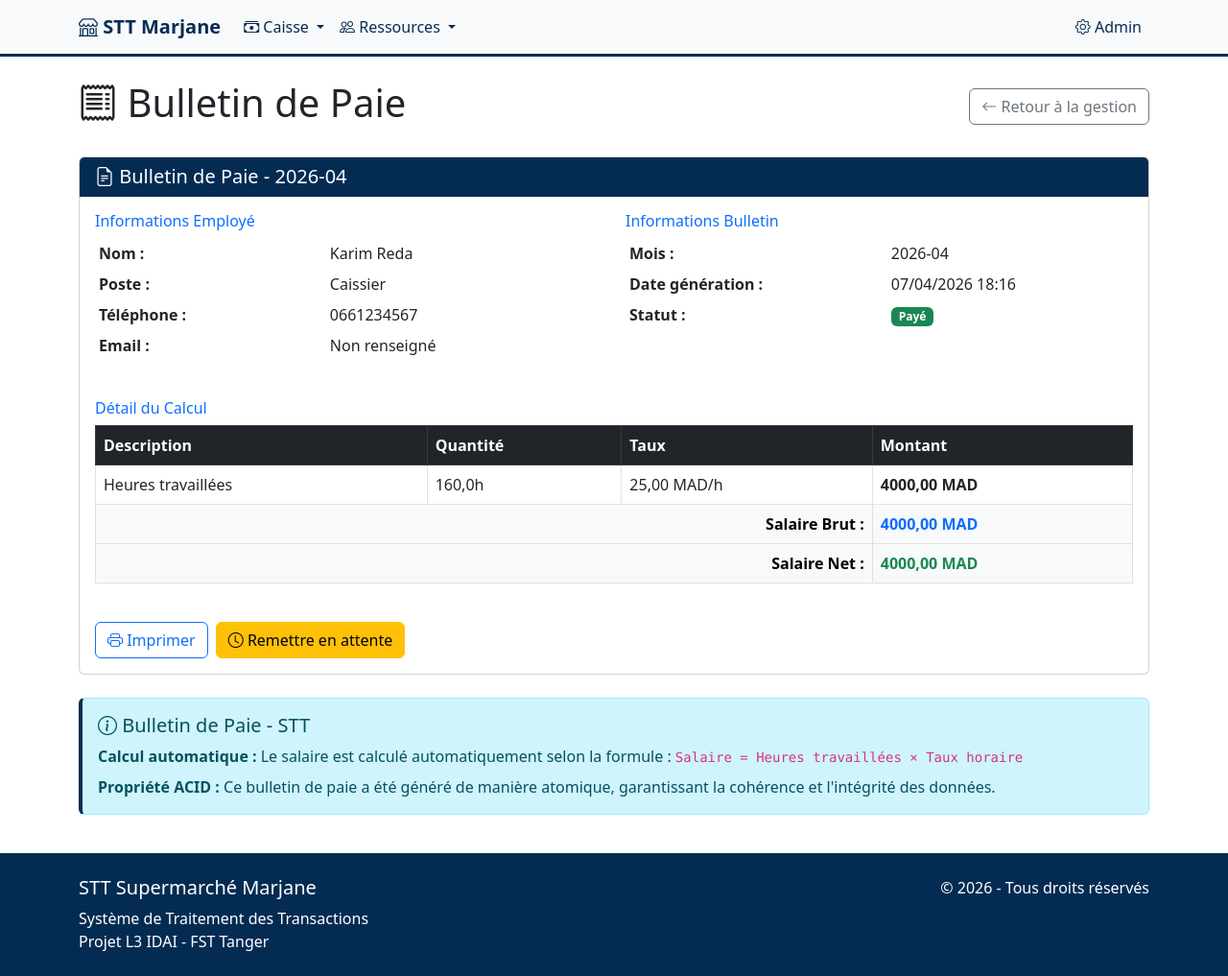
After one commit to ouarda-aitelfakih/projet-STT, a Django app: page /ressources/paie/voir/1/ in a window 1280 px wide. The commit adds this page. Shown: the whole page at 96% size. Run offline with Django 4.2, Linux system fonts and the light colour scheme; data comes from the database, SQL or seed files in the repository; both versions use the stored data as it was after the commit.

Commit message:
version finale

```diff
--- a/ressources/admin.py
+++ b/ressources/admin.py
@@ -103,7 +103,7 @@ class ApprovisionnementAdmin(admin.ModelAdmin):
     list_filter = ['statut', 'date_reception', 'produit__categorie']
     search_fields = ['produit__nom', 'fournisseur', 'reference_facture']
     list_editable = ['statut']
-    readonly_fields = ['cout_unitaire', 'date_reception']
+    readonly_fields = ['cout_unitaire', 'cout_total', 'date_reception']
 
     fieldsets = (
         ('Informations approvisionnement', {
--- /dev/null
+++ b/ressources/templates/ressources/voir_bulletin_paie.html
@@ -0,0 +1,182 @@
+{% extends 'base.html' %}
+{% load static %}
+
+{% block title %}Bulletin de Paie - {{ paie.employe.nom }} - STT Supermarché{% endblock %}
+
+{% block content %}
+<div class="row">
+    <div class="col-12">
+        <div class="d-flex justify-content-between align-items-center mb-4">
+            <h1><i class="bi bi-receipt"></i> Bulletin de Paie</h1>
+            <a href="{% url 'ressources:gestion_paie' %}" class="btn btn-outline-secondary">
+                <i class="bi bi-arrow-left"></i> Retour à la gestion
+            </a>
+        </div>
+    </div>
+</div>
+
+<!-- Bulletin de paie -->
+<div class="row">
+    <div class="col-12">
+        <div class="card">
+            <div class="card-header card-header-stt">
+                <h5 class="mb-0">
+                    <i class="bi bi-file-earmark-text"></i>
+                    Bulletin de Paie - {{ paie.mois }}
+                </h5>
+            </div>
+            <div class="card-body">
+                <!-- En-tête du bulletin -->
+                <div class="row mb-4">
+                    <div class="col-md-6">
+                        <h6 class="text-primary">Informations Employé</h6>
+                        <table class="table table-sm table-borderless">
+                            <tr>
+                                <td><strong>Nom :</strong></td>
+                                <td>{{ paie.employe.nom }}</td>
+                            </tr>
+                            <tr>
+                                <td><strong>Poste :</strong></td>
+                                <td>{{ paie.employe.get_poste_display }}</td>
+                            </tr>
+                            <tr>
+                                <td><strong>Téléphone :</strong></td>
+                                <td>{{ paie.employe.telephone }}</td>
+                            </tr>
+                            <tr>
+                                <td><strong>Email :</strong></td>
+                                <td>{{ paie.employe.email|default:"Non renseigné" }}</td>
+                            </tr>
+                        </table>
+                    </div>
+                    <div class="col-md-6">
+                        <h6 class="text-primary">Informations Bulletin</h6>
+                        <table class="table table-sm table-borderless">
+                            <tr>
+                                <td><strong>Mois :</strong></td>
+                                <td>{{ paie.mois }}</td>
+                            </tr>
+                            <tr>
+                                <td><strong>Date génération :</strong></td>
+                                <td>{{ paie.date_generation|date:"d/m/Y H:i" }}</td>
+                            </tr>
+                            <tr>
+                                <td><strong>Statut :</strong></td>
+                                <td>
+                                    {% if paie.statut == 'paye' %}
+                                        <span class="badge bg-success">{{ paie.get_statut_display }}</span>
+                                    {% elif paie.statut == 'en_attente' %}
+                                        <span class="badge bg-warning">{{ paie.get_statut_display }}</span>
+                                    {% else %}
+                                        <span class="badge bg-danger">{{ paie.get_statut_display }}</span>
+                                    {% endif %}
+                                </td>
+                            </tr>
+                        </table>
+                    </div>
+                </div>
+
+                <!-- Calcul du salaire -->
+                <div class="row mb-4">
+                    <div class="col-12">
+                        <h6 class="text-primary">Détail du Calcul</h6>
+                        <div class="table-responsive">
+                            <table class="table table-bordered">
+                                <thead class="table-dark">
+                                    <tr>
+                                        <th>Description</th>
+                                        <th>Quantité</th>
+                                        <th>Taux</th>
+                                        <th>Montant</th>
+                                    </tr>
+                                </thead>
+                                <tbody>
+                                    <tr>
+                                        <td>Heures travaillées</td>
+                                        <td>{{ paie.heures_travaillees }}h</td>
+                                        <td>{{ paie.employe.taux_horaire|floatformat:2 }} MAD/h</td>
+                                        <td class="fw-bold">{{ paie.salaire_calcule|floatformat:2 }} MAD</td>
+                                    </tr>
+                                </tbody>
+                                <tfoot class="table-light">
+                                    <tr>
+                                        <th colspan="3" class="text-end">Salaire Brut :</th>
+                                        <th class="fw-bold text-primary">{{ paie.salaire_calcule|floatformat:2 }} MAD</th>
+                                    </tr>
+                                    <tr>
+                                        <th colspan="3" class="text-end">Salaire Net :</th>
+                                        <th class="fw-bold text-success">{{ paie.salaire_calcule|floatformat:2 }} MAD</th>
+                                    </tr>
+                                </tfoot>
+                            </table>
+                        </div>
+                    </div>
+                </div>
+
+                <!-- Actions -->
+                <div class="row">
+                    <div class="col-12">
+                        <div class="d-flex gap-2">
+                            <button onclick="window.print()" class="btn btn-outline-primary">
+                                <i class="bi bi-printer"></i> Imprimer
+                            </button>
+                            {% if paie.statut == 'en_attente' %}
+                                <a href="{% url 'ressources:changer_statut_paie' paie.id %}?statut=paye"
+                                   class="btn btn-success"
+                                   onclick="return confirm('Marquer cette paie comme payée ?')">
+                                    <i class="bi bi-check-circle"></i> Marquer comme payée
+                                </a>
+                                <a href="{% url 'ressources:changer_statut_paie' paie.id %}?statut=annule"
+                                   class="btn btn-danger"
+                                   onclick="return confirm('Annuler ce bulletin de paie ?')">
+                                    <i class="bi bi-x-circle"></i> Annuler
+                                </a>
+                            {% elif paie.statut == 'paye' %}
+                                <a href="{% url 'ressources:changer_statut_paie' paie.id %}?statut=en_attente"
+                                   class="btn btn-warning"
+                                   onclick="return confirm('Remettre cette paie en attente ?')">
+                                    <i class="bi bi-clock"></i> Remettre en attente
+                                </a>
+                            {% endif %}
+                        </div>
+                    </div>
+                </div>
+            </div>
+        </div>
+    </div>
+</div>
+
+<!-- Informations STT -->
+<div class="row mt-4">
+    <div class="col-12">
+        <div class="alert alert-stt alert-info">
+            <h5><i class="bi bi-info-circle"></i> Bulletin de Paie - STT</h5>
+            <p class="mb-2">
+                <strong>Calcul automatique :</strong>
+                Le salaire est calculé automatiquement selon la formule :
+                <code>Salaire = Heures travaillées × Taux horaire</code>
+            </p>
+            <p class="mb-0">
+                <strong>Propriété ACID :</strong>
+                Ce bulletin de paie a été généré de manière atomique, garantissant
+                la cohérence et l'intégrité des données.
+            </p>
+        </div>
+    </div>
+</div>
+
+<style>
+@media print {
+    .no-print {
+        display: none !important;
+    }
+    .card {
+        border: 1px solid #000 !important;
+        box-shadow: none !important;
+    }
+    .btn {
+        display: none !important;
+    }
+}
+</style>
+{% endblock %}
--- a/ressources/urls.py
+++ b/ressources/urls.py
@@ -24,6 +24,8 @@ urlpatterns = [
     # Gestion de la paie
     path('paie/', views.gestion_paie, name='gestion_paie'),
     path('paie/generer/<int:employe_id>/', views.generer_paie, name='generer_paie'),
+    path('paie/voir/<int:paie_id>/', views.voir_bulletin_paie, name='voir_bulletin_paie'),
+    path('paie/changer-statut/<int:paie_id>/', views.changer_statut_paie, name='changer_statut_paie'),
 
     # Gestion des approvisionnements
     path('approvisionnements/', views.approvisionnements, name='approvisionnements'),
--- a/ressources/views.py
+++ b/ressources/views.py
@@ -326,6 +326,43 @@ def approvisionnements(request):
     return render(request, 'ressources/approvisionnements.html', context)
 
 
+def voir_bulletin_paie(request, paie_id):
+    """
+    STT - Affichage détaillé d'un bulletin de paie
+    Montre les détails complets du bulletin de paie
+    """
+    paie = get_object_or_404(Paie, id=paie_id)
+
+    context = {
+        'paie': paie,
+    }
+    return render(request, 'ressources/voir_bulletin_paie.html', context)
+
+
+def changer_statut_paie(request, paie_id):
+    """
+    STT - Modification du statut d'une paie
+    Permet de changer le statut (en_attente -> paye -> annule)
+    """
+    paie = get_object_or_404(Paie, id=paie_id)
+
+    if request.method == 'GET':
+        nouveau_statut = request.GET.get('statut')
+        if nouveau_statut in ['en_attente', 'paye', 'annule']:
+            ancien_statut = paie.get_statut_display()
+            paie.statut = nouveau_statut
+            paie.save()
+
+            messages.success(
+                request,
+                f'Statut de la paie de {paie.employe.nom} changé: {ancien_statut} → {paie.get_statut_display()}'
+            )
+        else:
+            messages.error(request, 'Statut invalide')
+
+    return redirect('ressources:gestion_paie')
+
+
 def enregistrer_approvisionnement(request):
     """
     STT - Enregistrement d'un approvisionnement
--- a/templates/base.html
+++ b/templates/base.html
@@ -172,8 +172,8 @@
                     <p class="mb-0">Projet L3 IDAI - FST Tanger</p>
                 </div>
                 <div class="col-md-6 text-md-end">
-                    <p class="mb-0">Développé par Ouarda & Binôme</p>
-                    <p class="mb-0">© 2024 - Tous droits réservés</p>
+
+                    <p class="mb-0">© 2026 - Tous droits réservés</p>
                 </div>
             </div>
         </div>
```
Also changed, not shown: caisse/models.py (+7 -0 lines), ressources/models.py (+14 -8 lines), ressources/templates/ressources/paie.html (+8 -4 lines), README.md, db.sqlite3.
